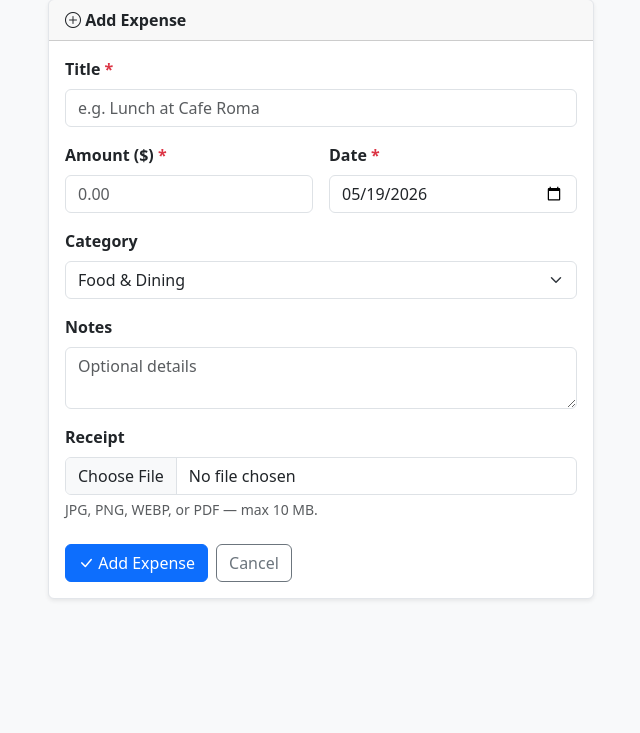
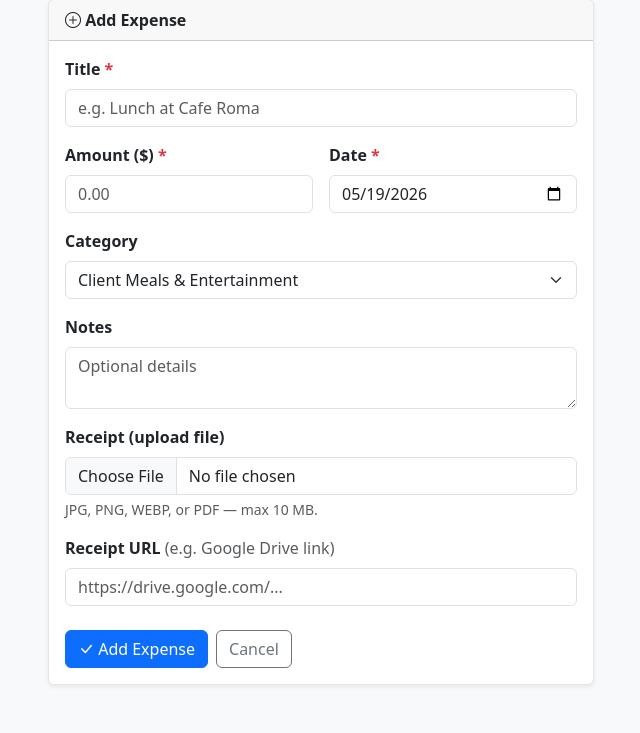
Before and after one commit to stevenmoshel-eng/Test, a Flask app: page /add in a window 1280 px wide. Shown: the part 81-814 px from the top of the page, without its empty margins (319-959 px from the left). Before the commit the page ends 681 px from the top, so only its background shows below. Run offline with Flask 3, Linux system fonts and the light colour scheme.

Commit message:
feat(expenses): import existing data and add receipt URL support
- Add receipt_url column to store Google Drive / external receipt links
- Auto-migrate existing DB if column is missing
- Update categories to match imported data (business expense categories)
- Show cloud receipt link in expense list alongside uploaded files
- Add receipt URL field to add/edit form
- Import 78 expenses ($10,887.99) from provided Excel file

```diff
--- a/app.py
+++ b/app.py
@@ -19,13 +19,12 @@ ALLOWED_EXTENSIONS = {"jpg", "jpeg", "png", "pdf", "webp"}
 MAX_UPLOAD_BYTES = 10 * 1024 * 1024  # 10 MB
 
 CATEGORIES = [
-    "Food & Dining",
-    "Transport",
-    "Accommodation",
-    "Entertainment",
-    "Health",
-    "Shopping",
-    "Utilities",
+    "Client Meals & Entertainment",
+    "Travel",
+    "Technology & Software",
+    "Marketing & Prospecting",
+    "Education & Training",
+    "Mileage",
     "Other",
 ]
 
@@ -51,9 +50,14 @@ def init_db():
                 expense_date TEXT   NOT NULL,
                 notes       TEXT,
                 receipt     TEXT,
+                receipt_url TEXT,
                 created_at  TEXT    NOT NULL DEFAULT (datetime('now'))
             )
         """)
+        # Migrate existing DB if receipt_url column is missing
+        cols = [r[1] for r in conn.execute("PRAGMA table_info(expenses)").fetchall()]
+        if "receipt_url" not in cols:
+            conn.execute("ALTER TABLE expenses ADD COLUMN receipt_url TEXT")
 
 
 def allowed_file(filename: str) -> bool:
@@ -153,6 +157,7 @@ def add():
             errors.append("Date is required.")
 
         receipt_filename = None
+        receipt_url = request.form.get("receipt_url", "").strip() or None
         if "receipt" in request.files:
             f = request.files["receipt"]
             if f and f.filename:
@@ -169,9 +174,9 @@ def add():
 
         with get_db() as conn:
             conn.execute(
-                "INSERT INTO expenses (title, amount, category, expense_date, notes, receipt) "
-                "VALUES (?, ?, ?, ?, ?, ?)",
-                (title, amount, category, expense_date, notes, receipt_filename),
+                "INSERT INTO expenses (title, amount, category, expense_date, notes, receipt, receipt_url) "
+                "VALUES (?, ?, ?, ?, ?, ?, ?)",
+                (title, amount, category, expense_date, notes, receipt_filename, receipt_url),
             )
         flash("Expense added.", "success")
         return redirect(url_for("index"))
@@ -210,10 +215,12 @@ def edit(expense_id: int):
             errors.append("Date is required.")
 
         new_receipt = expense["receipt"]
+        new_receipt_url = request.form.get("receipt_url", "").strip() or expense["receipt_url"]
 
         if remove_receipt:
             delete_receipt_file(expense["receipt"])
             new_receipt = None
+            new_receipt_url = None
 
         if "receipt" in request.files:
             f = request.files["receipt"]
@@ -232,8 +239,8 @@ def edit(expense_id: int):
         with get_db() as conn:
             conn.execute(
                 "UPDATE expenses SET title=?, amount=?, category=?, expense_date=?, "
-                "notes=?, receipt=? WHERE id=?",
-                (title, amount, category, expense_date, notes, new_receipt, expense_id),
+                "notes=?, receipt=?, receipt_url=? WHERE id=?",
+                (title, amount, category, expense_date, notes, new_receipt, new_receipt_url, expense_id),
             )
         flash("Expense updated.", "success")
         return redirect(url_for("index"))
--- a/templates/form.html
+++ b/templates/form.html
@@ -48,8 +48,8 @@
           </div>
 
           <!-- Receipt upload -->
-          <div class="mb-4">
-            <label class="form-label fw-semibold">Receipt</label>
+          <div class="mb-3">
+            <label class="form-label fw-semibold">Receipt (upload file)</label>
 
             {% if expense and expense['receipt'] %}
             <div class="mb-2 p-2 border rounded bg-white d-flex align-items-center gap-2">
@@ -71,6 +71,13 @@
             </div>
           </div>
 
+          <div class="mb-4">
+            <label class="form-label fw-semibold">Receipt URL <span class="text-muted fw-normal">(e.g. Google Drive link)</span></label>
+            <input type="url" name="receipt_url"
+                   value="{{ expense['receipt_url'] if expense and expense['receipt_url'] else '' }}"
+                   class="form-control" placeholder="https://drive.google.com/...">
+          </div>
+
           <div class="d-flex gap-2">
             <button type="submit" class="btn btn-primary">
               <i class="bi bi-check-lg"></i> {{ action }} Expense
```
Also changed, not shown: import_expenses.py (added, +47 -0 lines), templates/index.html (+6 -1 lines).
